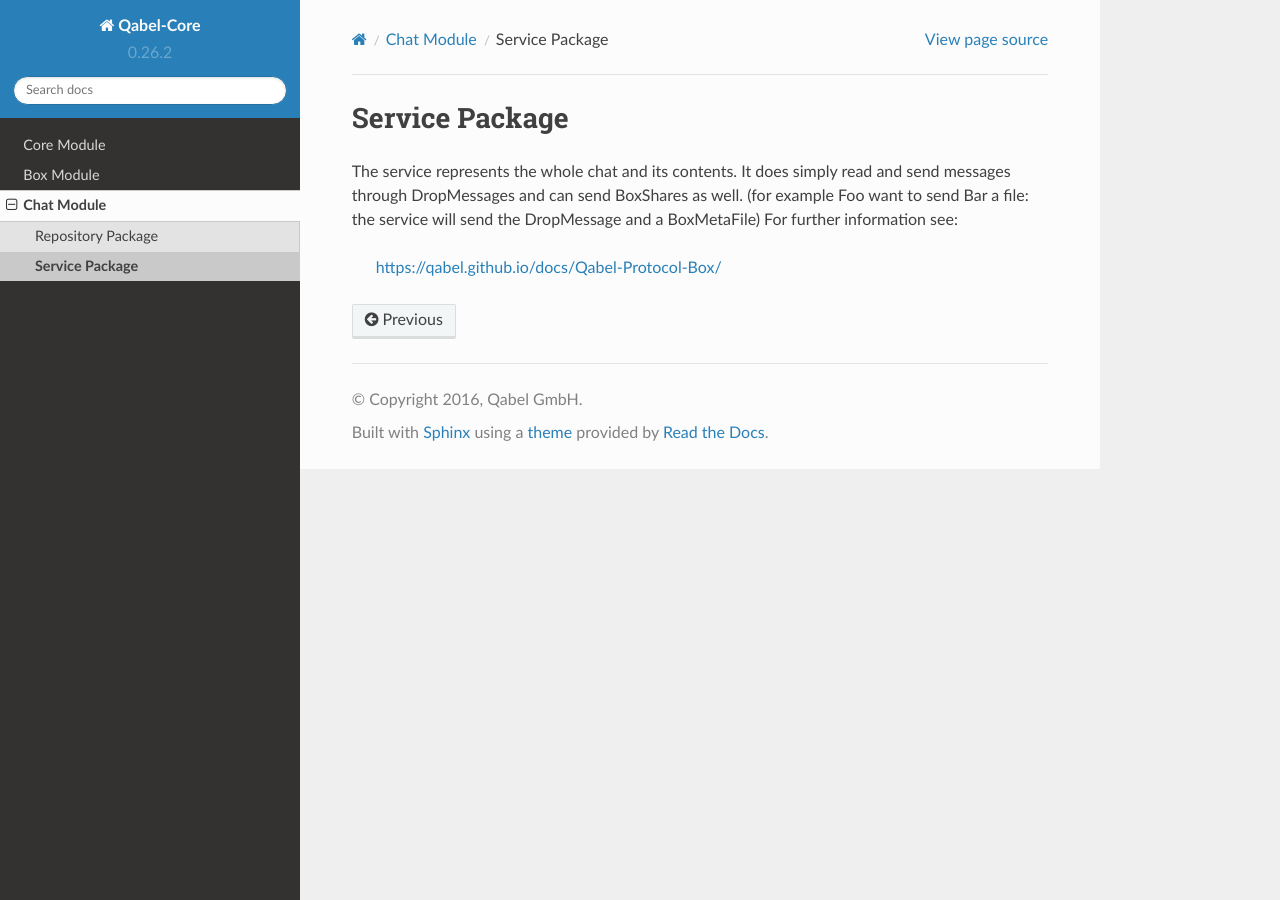
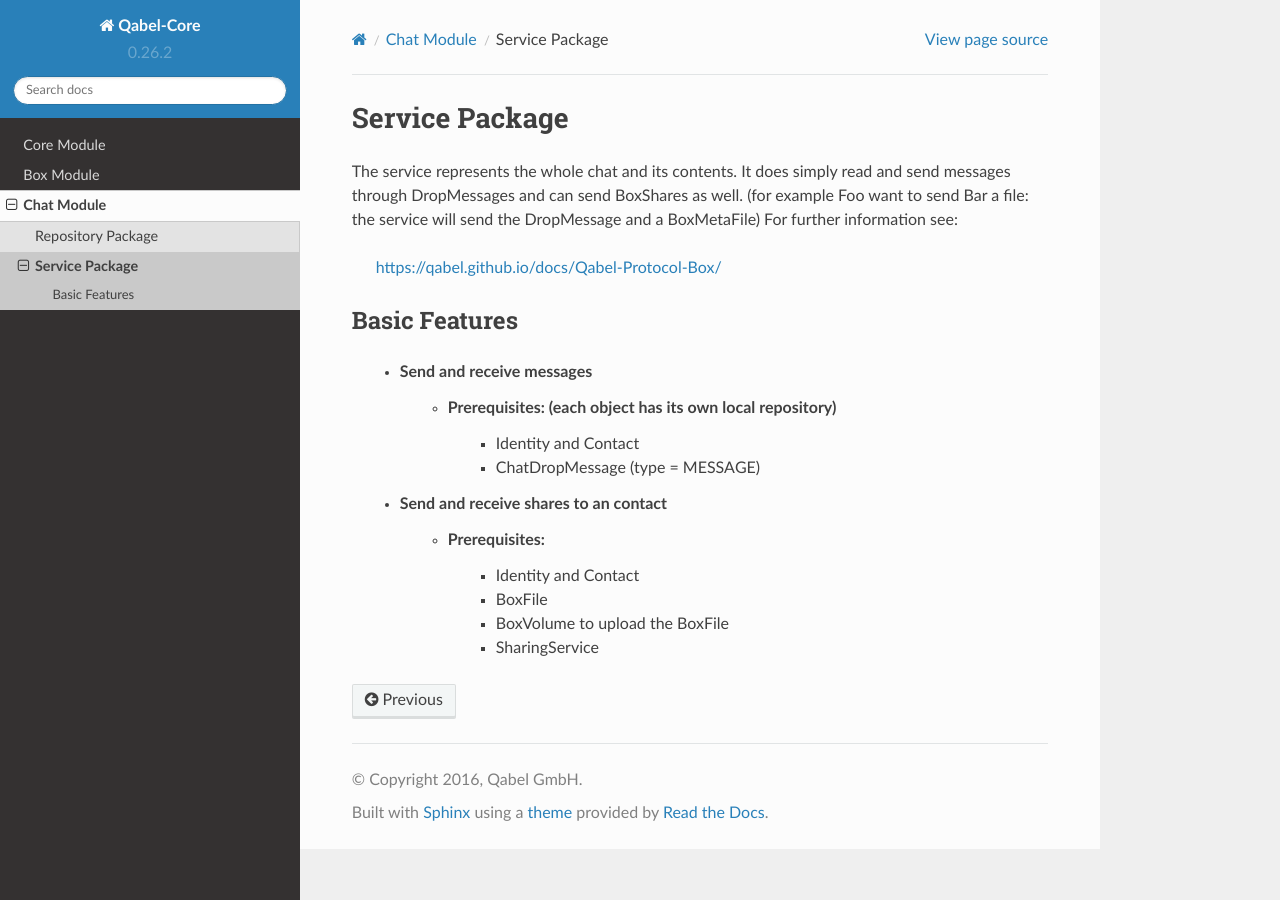
Before and after one commit to Qabel/qabel-core, a Sphinx documentation site: the page built from docs/source/chat/service.rst, in a window 1280 px wide. Built offline with Sphinx 7.4.7 and the Read the Docs theme 2.0.0, drawn with Linux system fonts in a browser that asks for light colours.

Commit message:
extended chatservice

```diff
--- a/docs/source/chat/service.rst
+++ b/docs/source/chat/service.rst
@@ -11,3 +11,18 @@ It does simply read and send messages through DropMessages and can send BoxShare
 For further information see:
 
         https://qabel.github.io/docs/Qabel-Protocol-Box/
+
+
+Basic Features
+**************
+
+    - Send and receive messages
+        - Prerequisites: (each object has its own local repository)
+            - Identity and Contact
+            - ChatDropMessage (type = MESSAGE)
+    - Send and receive shares to an contact
+        - Prerequisites:
+            - Identity and Contact
+            - BoxFile
+            - BoxVolume to upload the BoxFile
+            - SharingService
```
